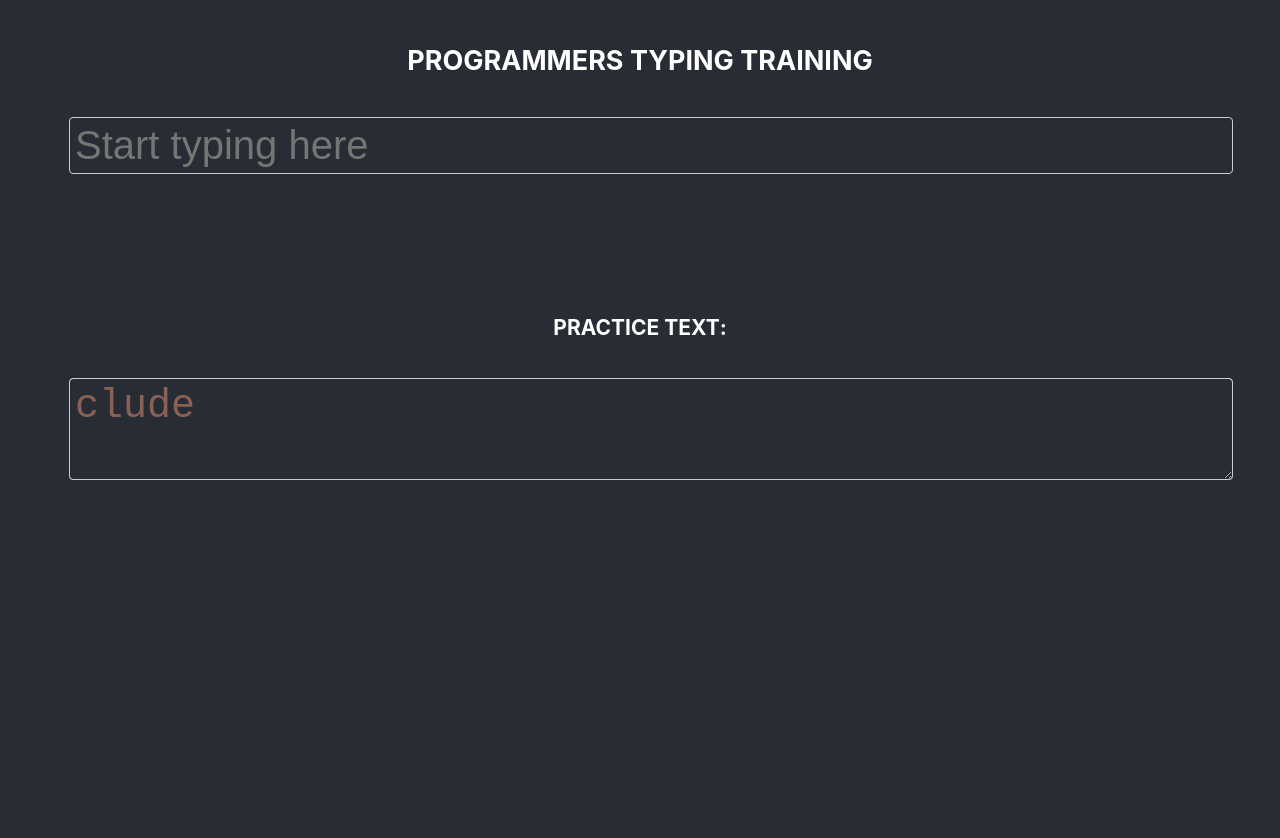
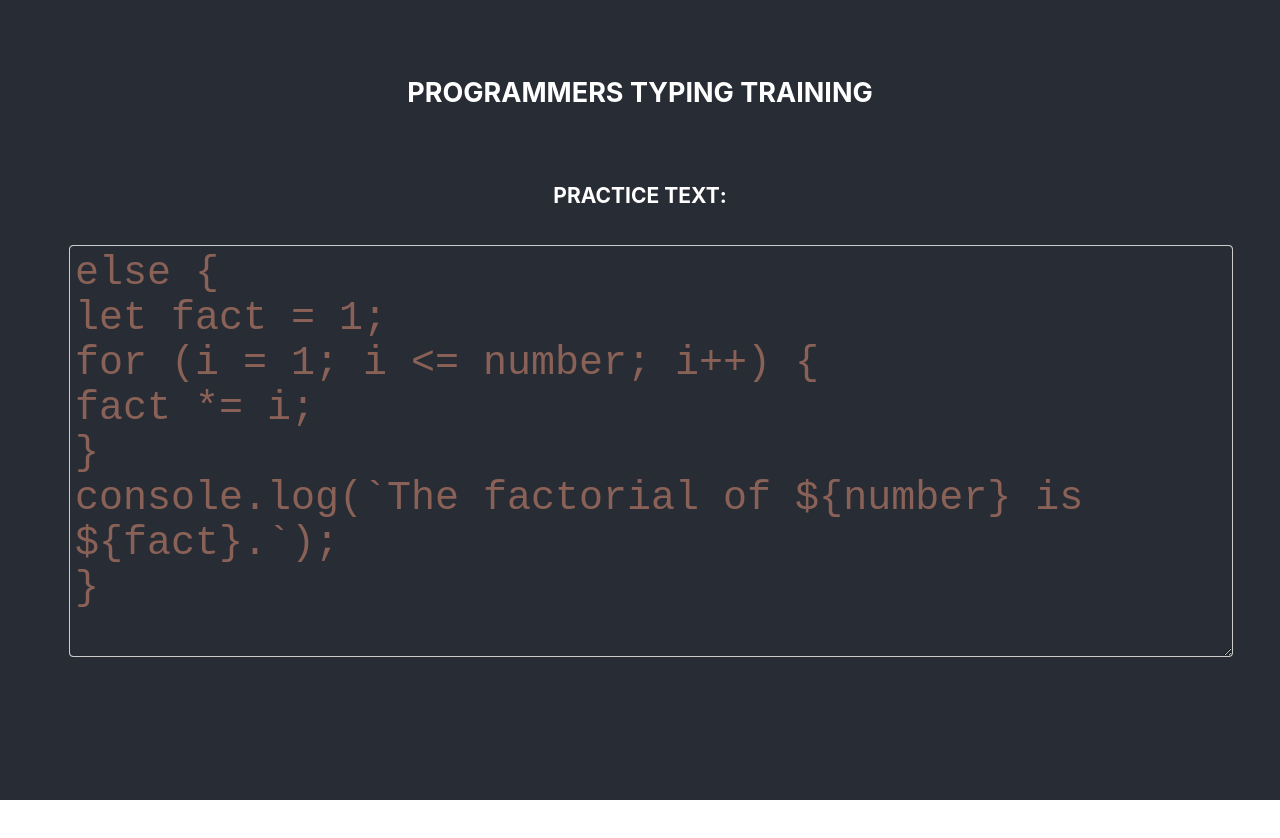
Before and after one commit to dbstylesnet/programmers-typer, a React (Create React App) app: page / in a window 1280 px wide. Shown: the top 838 px of the page. After the commit the page ends 800 px from the top, so only its background shows below. Built offline with nearby package versions, Linux system fonts and the light colour scheme.

Commit message:
Multiline text

```diff
--- a/src/App.css
+++ b/src/App.css
@@ -93,7 +93,8 @@ textarea {
   margin: 5px;
   font-size: 40px;
   border-radius: 4px;
-  width: 100%
+  width: 100%;
+  height: 400px;
 }
 
 .topP {
--- a/src/App.tsx
+++ b/src/App.tsx
@@ -7,14 +7,16 @@ const  App = (): JSX.Element => {
   const [userTypeValue, setUserTypeValue] = React.useState('');
   const [shadowBoxToggle, setShadowBoxToggle] = React.useState(false);
 
-  const practiceText = 'clude';
+  // const practiceText = 'clude';
   const completedText = 'Congratulations, you have completed typing test!';
-  // const practiceText = '#include <iostream> int main() {std::cout << "Hello World!"; return 0;}';
+  const practiceTextC = '#include <iostream> int main() {std::cout << "Hello World!"; return 0;}';
+  const practiceTextJS = 'else {\nlet fact = 1;\nfor (i = 1; i <= number; i++) {\nfact *= i;\n}\nconsole.log(`The factorial of ${number} is ${fact}.`);\n}';
+  // const practiceTextJS = 'else {\nlet fact = 1;\nfor (i = 1; i <= number; i++) {\nfact *= i;\n}\nconsole.log(`The factorial of ${number} is ${fact}.`);\n}';
 
   const handleInputChange = (event: React.ChangeEvent<HTMLInputElement>) => {
     const enteredText = event.target.value;
 
-    if (enteredText === practiceText) {
+    if (enteredText === practiceTextJS) {
       shadowBoxToggle === true ? setShadowBoxToggle(false) : setShadowBoxToggle(true)
     } else if (shadowBoxToggle === true) {
       setShadowBoxToggle(false)
@@ -26,7 +28,7 @@ const  App = (): JSX.Element => {
   const handleTextareaChange = (event: React.ChangeEvent<HTMLTextAreaElement>) => {
     const enteredText = event.target.value;
 
-    if (enteredText === practiceText) {
+    if (enteredText === practiceTextJS) {
       shadowBoxToggle === true ? setShadowBoxToggle(false) : setShadowBoxToggle(true)
     } else if (shadowBoxToggle === true) {
       setShadowBoxToggle(false)
@@ -43,16 +45,16 @@ const  App = (): JSX.Element => {
       </div>
 
       <div className="mainTextAreas">
-        <div className='inputsArea'>
+        {/* <div className='inputsArea'>
           <input className='typeInputs userTextInput' placeholder="Start typing here" onChange={handleInputChange} value={userTypeValue} />
-        </div>
+        </div> */}
 
         <div className='sub-header'>
           <h3>Practice text:</h3>
         </div>
         <div className="textAreas">
           <textarea className='textInputs topP' onChange={handleTextareaChange} value={userTypeValue} />
-          <textarea className='textInputs bottomP' value={practiceText}/>
+          <textarea className='textInputs bottomP' value={practiceTextJS}/>
         </div>
 
         <div className="textAreas contratz sub-header">
```
